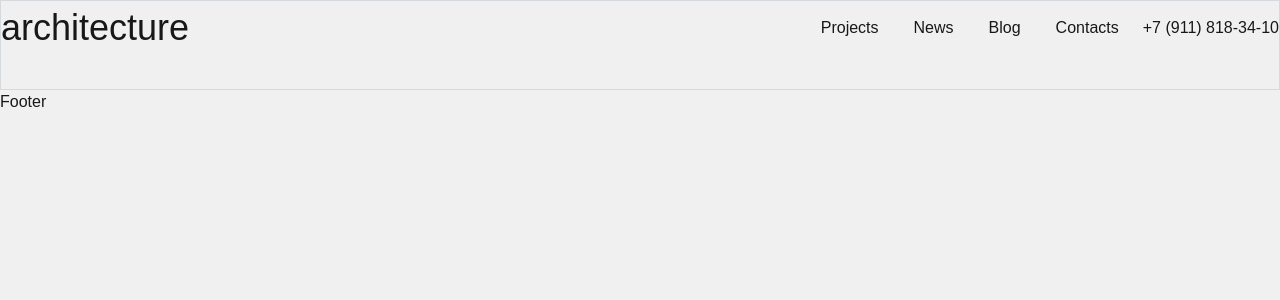
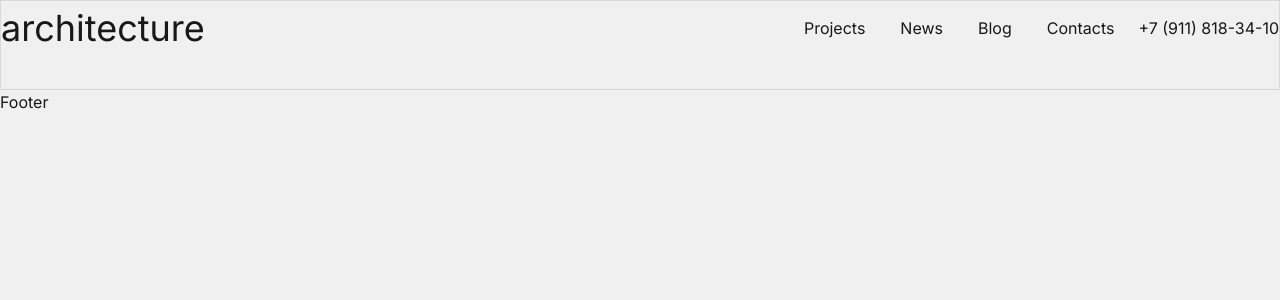
Before and after one commit to OlifemB/studio54, a Next.js app: page / in a window 1280 px wide. Shown: the top 300 px of the page. Built offline with nearby package versions, Linux system fonts and the light colour scheme.

Commit message:
fonts Inter

```diff
--- a/src/app/globals.css
+++ b/src/app/globals.css
@@ -10,8 +10,6 @@
 @theme inline {
     --color-background: var(--background);
     --color-foreground: var(--foreground);
-    --font-sans: var(--font-geist-sans);
-    --font-mono: var(--font-geist-mono);
 }
 
 @media (prefers-color-scheme: dark) {
@@ -24,7 +22,6 @@
 body {
     background: var(--background);
     color: var(--foreground);
-    font-family: Arial, Helvetica, sans-serif;
     display: flex;
     flex-direction: column;
     min-height: 100dvh;
--- a/src/app/layout.tsx
+++ b/src/app/layout.tsx
@@ -1,18 +1,12 @@
 import type {Metadata} from "next";
-import {Geist, Geist_Mono} from "next/font/google";
 import "./globals.css";
 import {Header} from "@/components/header";
 import {Footer} from "@/components/footer";
 import React from "react";
+import { Inter } from "next/font/google";
 
-const geistSans = Geist({
-  variable: "--font-geist-sans",
-  subsets: ["latin"],
-});
-
-const geistMono = Geist_Mono({
-  variable: "--font-geist-mono",
-  subsets: ["latin"],
+const inter = Inter({
+  subsets: ["latin", "cyrillic"], // выбираешь нужные подмножества
 });
 
 export const metadata: Metadata = {
@@ -20,14 +14,10 @@ export const metadata: Metadata = {
   description: "Generated by create next app",
 };
 
-export default function RootLayout({children,}: Readonly<{
-  children: React.ReactNode;
-}>) {
+export default function Layout({ children }: { children: React.ReactNode }) {
   return (
-    <html lang="en">
-    <body
-      className={`${geistSans.variable} ${geistMono.variable} antialiased`}
-    >
+    <html lang="en" className={inter.className}>
+    <body>
 
     <Header/>
     <main>{children}</main>
```
